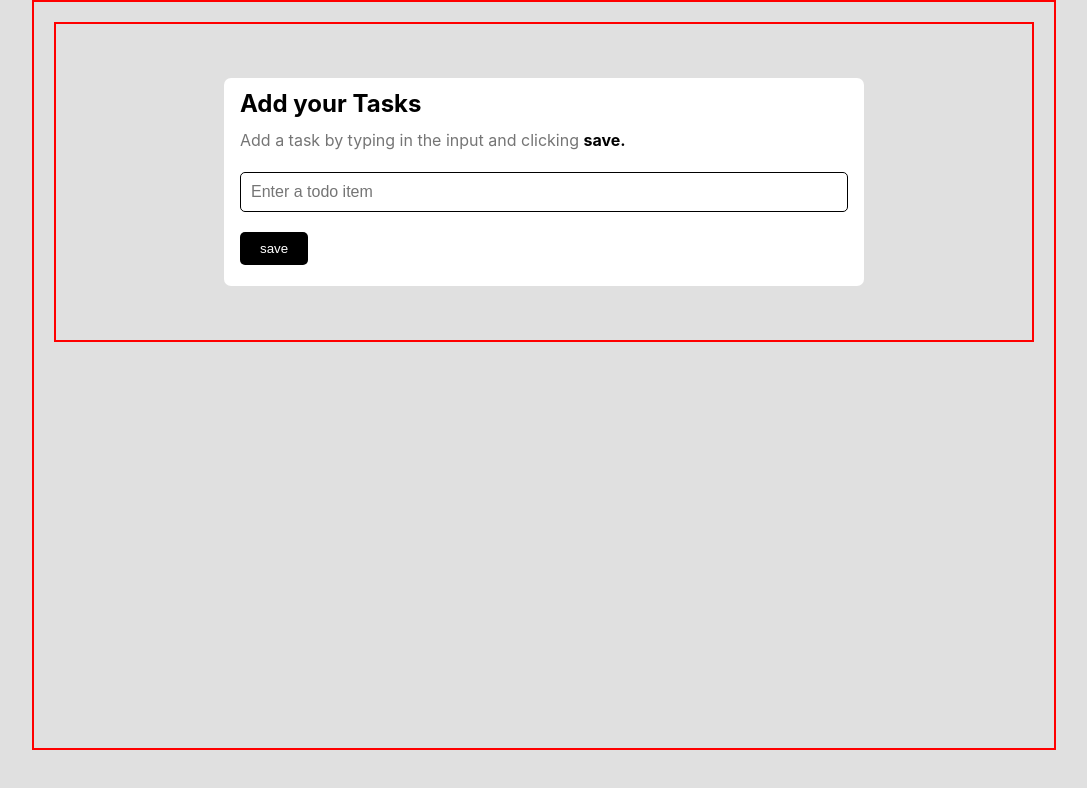
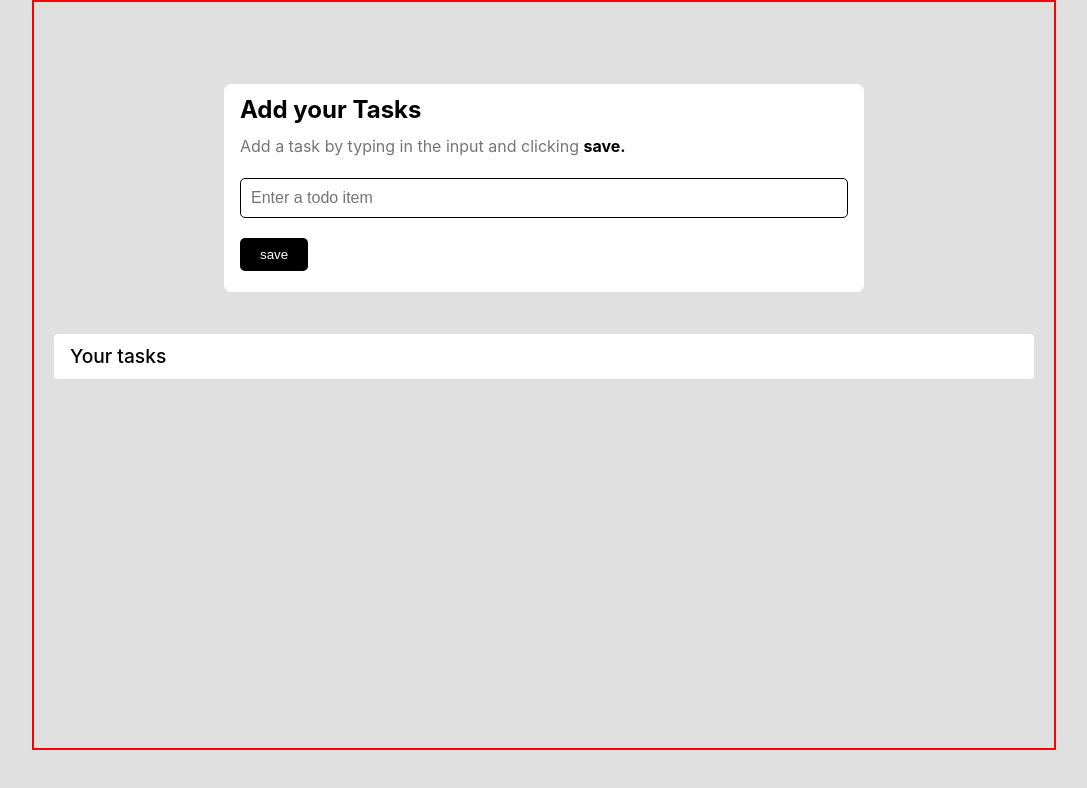
Before and after one commit to SayidMushtaQ/TodoMate-CLI, a React (Vite) app: page / in a window 1280 px wide. Shown: the top 788 px of the page, without its empty margins (96-1183 px from the left). Built offline with nearby package versions, Linux system fonts and the light colour scheme.

Commit message:
Navigation and Min changes

```diff
--- a/src/App.css
+++ b/src/App.css
@@ -7,9 +7,12 @@
 }
 .todo-box{
     width: 100%;
-    height: 40vh;
-    border: 2px solid red;
+    height: 35vh;
     display: flex;
     justify-content: center;
-    align-items: center;
+    align-items: self-end;
 }
+
+.navigation{
+    margin: 2rem 0px;
+}
--- a/src/App.tsx
+++ b/src/App.tsx
@@ -1,5 +1,6 @@
 import UserInputBox from './components/userInputBox.component'
 import './App.css'
+import Navigation from './components/Navigation.component'
 function App() {
 
   return (
@@ -7,6 +8,9 @@ function App() {
       <div className='todo-box'>
         <UserInputBox/>
       </div>
+      <div className='navigation'>
+        <Navigation/>
+      </div>
     </div>
   )
 }
--- /dev/null
+++ b/src/components/Navigation.component.tsx
@@ -0,0 +1,8 @@
+import style from '../styles/navigation.module.css'
+export default function Navigation() {
+  return (
+    <div className={style.navigationBox}>
+      <span>Your tasks</span>
+    </div>
+  )
+}
--- /dev/null
+++ b/src/styles/navigation.module.css
@@ -0,0 +1,10 @@
+.navigationBox{
+    background-color: var(--primary-background);
+    padding: var(--box-padding);
+    border-radius: calc(var( --box-border-radius) - 3px);
+}
+.navigationBox > span{
+    color: var(--primary-txt);
+    font-weight: 500;
+    font-size: 1.2rem;
+}
```
